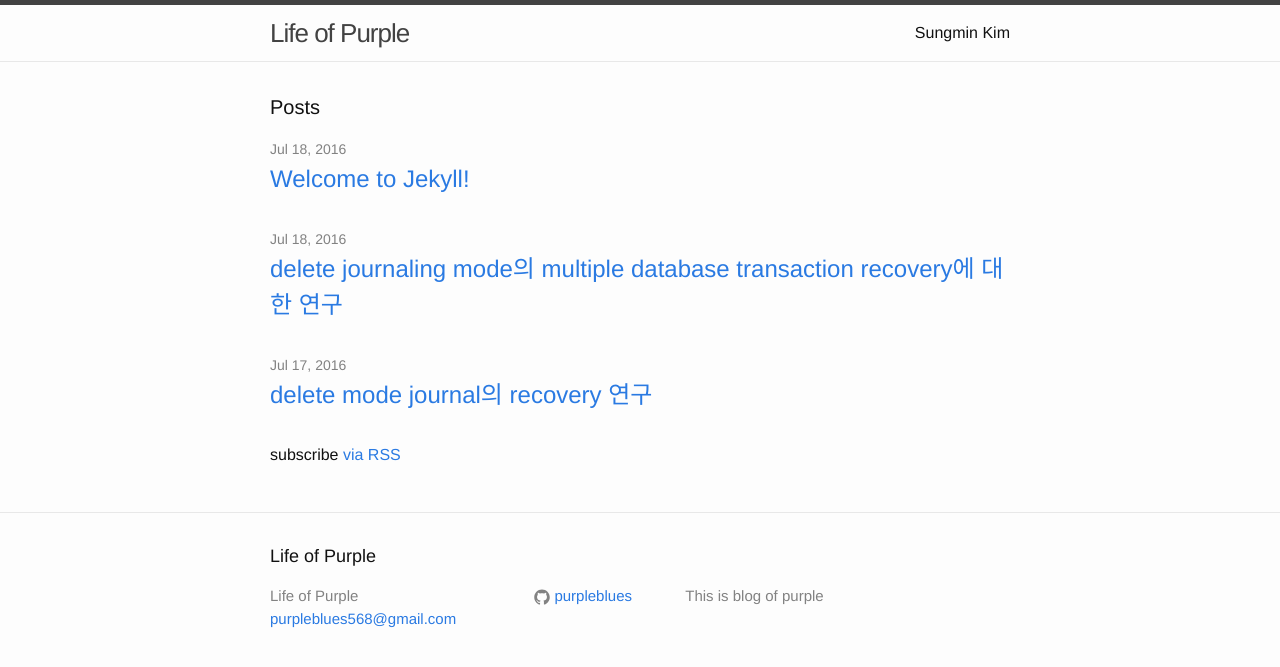
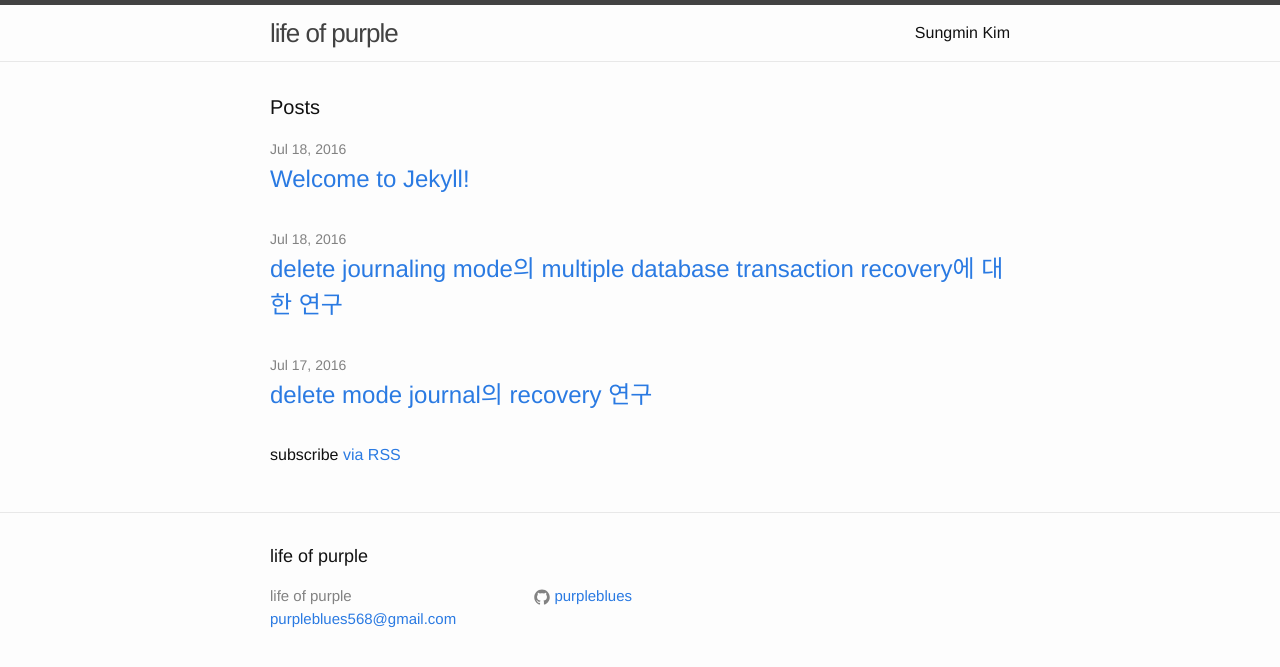
Before and after one commit to purpleblues/purpleblues.github.io, a Jekyll site: the page built from index.html, in a window 1280 px wide. Shown: the top 667 px of the page. Built offline with Jekyll 4.4.1, drawn with Linux system fonts in a browser that asks for light colours.

Commit message:
Updated _config.yml

```diff
--- a/_config.yml
+++ b/_config.yml
@@ -6,10 +6,9 @@
 # 'jekyll serve'. If you change this file, please restart the server process.
 
 # Site settings
-title: Life of Purple
+title: life of purple
 email: purpleblues568@gmail.com
-description: > # this means to ignore newlines until "baseurl:"
-    This is blog of purple
+#description: > # this means to ignore newlines until "baseurl:"
 baseurl: "" # the subpath of your site, e.g. /blog
 url: "http://purpleblues.github.io" # the base hostname & protocol for your site
 github_username:  purpleblues
```
